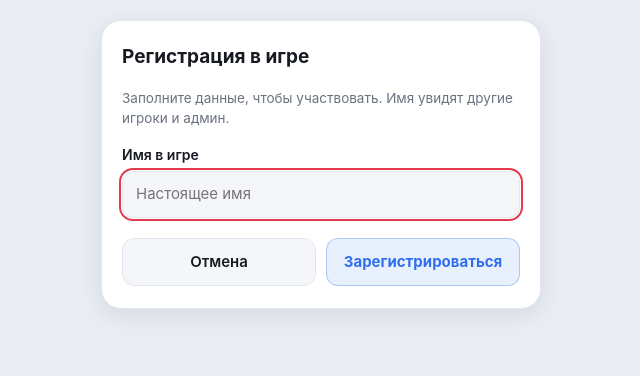
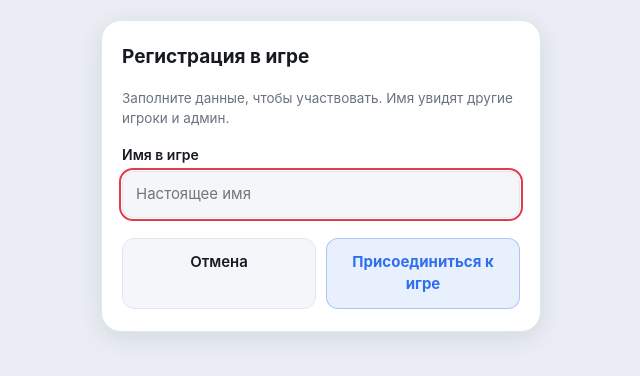
Before and after one commit to parar020100/killer-game-web, a FastAPI app: template templates/register.html in a window 1280 px wide. Shown: the top 376 px of the page, without its empty margins (319-959 px from the left). Run offline with FastAPI, Linux system fonts and the light colour scheme; the template is opened without the code that fills it, so the values that code supplies are empty; parts of the project's set-up code (start-up, migrations or seed data) failed here and were passed over; some libraries are stand-ins or nearby versions.

Commit message:
UI: кнопка «Зарегистрироваться» → «Присоединиться к игре»
Co-Authored-By: Claude Opus 4.8 <noreply@anthropic.com>

```diff
--- a/app.py
+++ b/app.py
@@ -390,7 +390,7 @@ def _player_action_buttons(user: User, game: Game):
     """Единый постоянный набор игровых кнопок игрока/не-игрока.
 
     Всегда одни и те же слоты; недоступные по состоянию — бледно-серые с подсказкой.
-    Различается только смысл главного слота: не в игре — «Зарегистрироваться»,
+    Различается только смысл главного слота: не в игре — «Присоединиться к игре»,
     в игре — «Сообщить о поимке цели» (как в боте b_join / b_gotcha).
     """
     is_player = user.is_player()
@@ -400,10 +400,10 @@ def _player_action_buttons(user: User, game: Game):
     # Главный слот — на всю ширину.
     if not is_player:
         if game.is_registration_open():
-            b.append(_btn("🟢 Зарегистрироваться", href="/app/join",
+            b.append(_btn("🟢 Присоединиться к игре", href="/app/join",
                           kind="primary", full=True))
         else:
-            b.append(_btn("🟢 Зарегистрироваться", disabled=True, full=True,
+            b.append(_btn("🟢 Присоединиться к игре", disabled=True, full=True,
                           note="Регистрация сейчас закрыта — дождитесь, когда "
                                "организаторы её откроют."))
     elif not started:
--- a/templates/register.html
+++ b/templates/register.html
@@ -87,7 +87,7 @@
 
       <div class="row">
         <a class="btn" href="{{ link('/app') }}">Отмена</a>
-        <button type="submit" class="btn primary">Зарегистрироваться</button>
+        <button type="submit" class="btn primary">Присоединиться к игре</button>
       </div>
     </form>
   </main>
```
